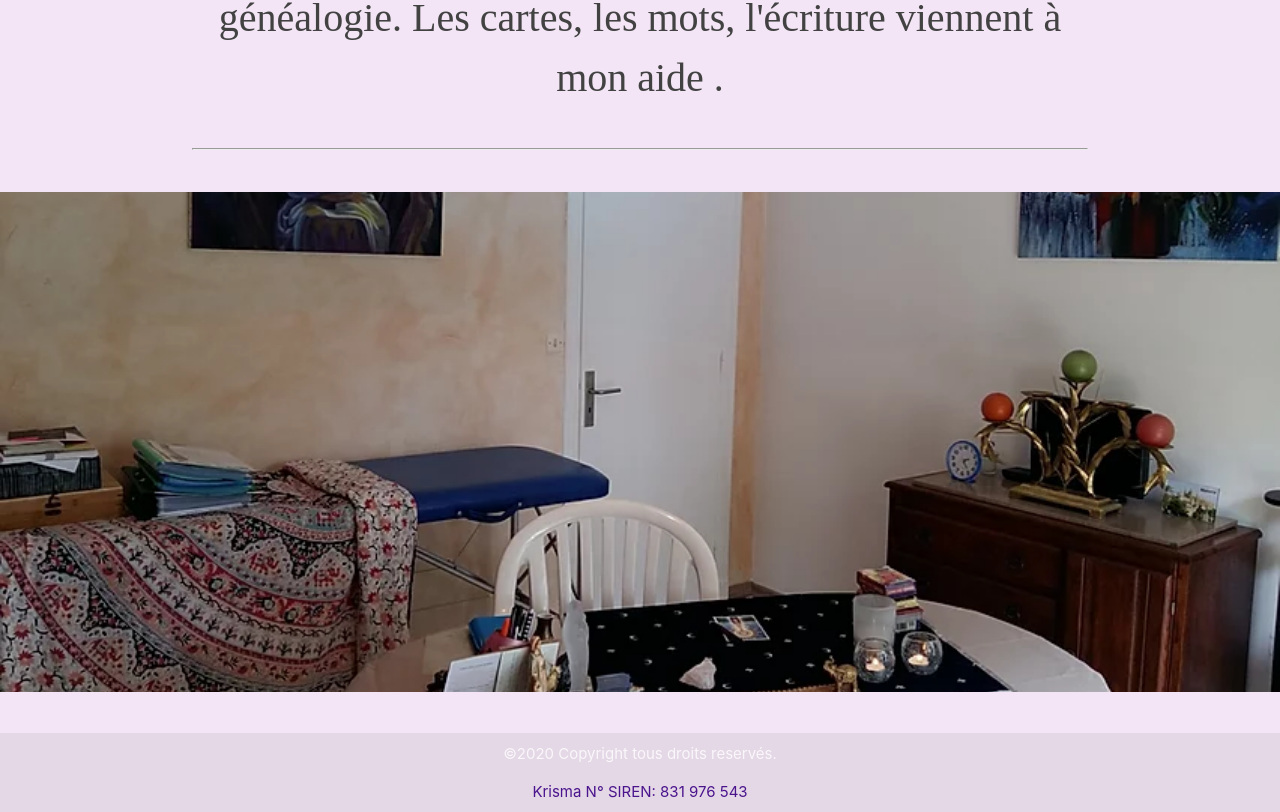
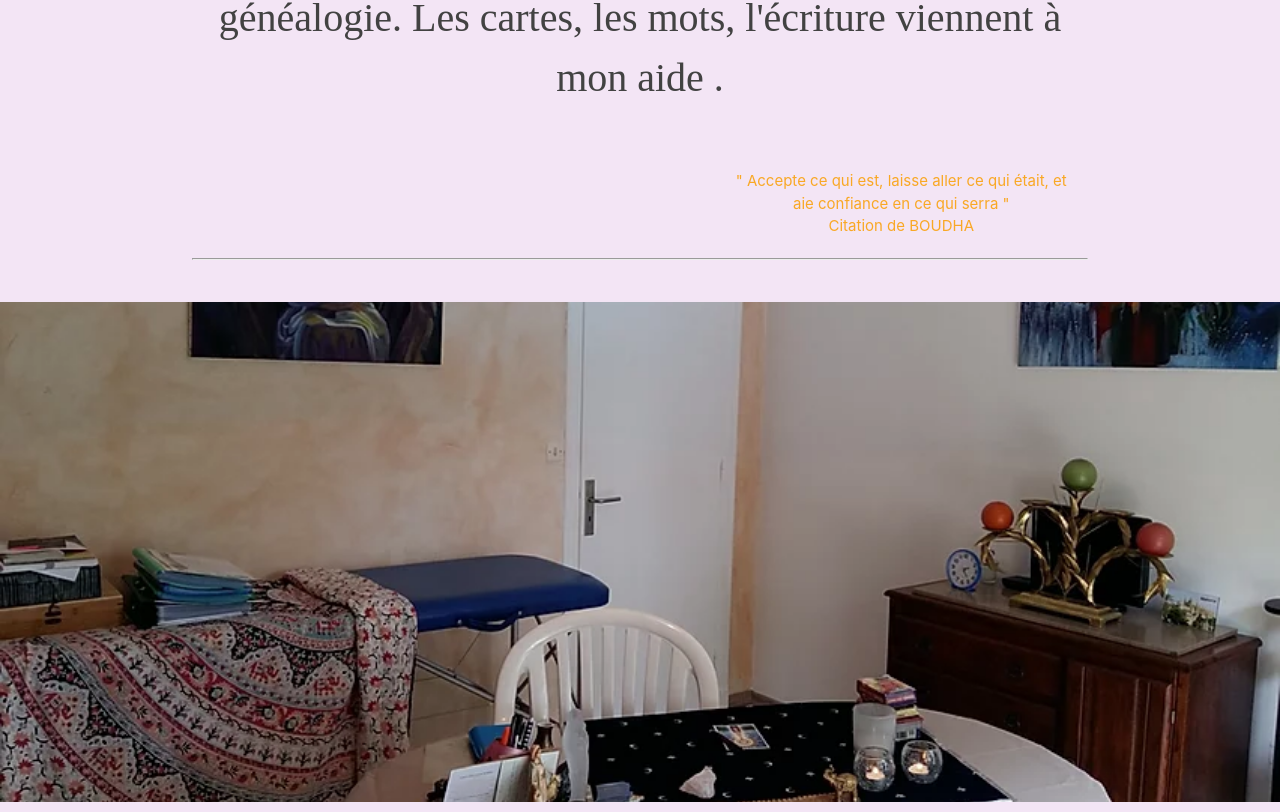
Before and after one commit to stephanevanpe/Khrisma, a React (Create React App) app: page / in a window 1280 px wide. Shown: the part 1985-2797 px from the top of the page. Built offline with nearby package versions, Linux system fonts and the light colour scheme.

Commit message:
adding the link to facebook in the footer

```diff
--- a/package.json
+++ b/package.json
@@ -9,6 +9,7 @@
     "image-webpack-loader": "^6.0.0",
     "leaflet": "^1.6.0",
     "materialize-css": "^1.0.0-rc.2",
+    "materialize-social": "^1.0.3",
     "react": "^16.13.1",
     "react-dom": "^16.13.1",
     "react-leaflet": "^2.6.3",
--- a/src/components/Footer.jsx
+++ b/src/components/Footer.jsx
@@ -1,5 +1,6 @@
 import React from 'react';
-import { Footer } from 'react-materialize';
+import { Footer, Button, Icon} from 'react-materialize';
+
 
 const Fouter = () => {
 	return (
@@ -8,6 +9,15 @@ const Fouter = () => {
 			copyrights='©2020 Copyright tous droits reservés.'
 			moreLinks={
 				<>
+					<a href='https://www.facebook.com/Khrisma-medium-316028152260673/'>
+						<Button node='button' floating waves='light' className='purple darken-4 right'>
+							<Icon left>
+								<span className='purple-text text-lighten-5' style={{ fontFamily: 'klavika', fontSize: '35px' }}>
+									f
+								</span>
+							</Icon>
+						</Button>
+					</a>
 					<p className='purple-text text-darken-4' href='#!'>
 						{' '}
 						Krisma N° SIREN: 831 976 543
--- a/src/pages/Home.jsx
+++ b/src/pages/Home.jsx
@@ -1,5 +1,5 @@
 import React from 'react';
-import { Parallax } from 'react-materialize';
+import { Parallax, Row, Col } from 'react-materialize';
 import Navbar from '../components/Navbar';
 import Footer from '../components/Footer';
 import Lotus from '../pictures/62a47d8e4ab364cf476f25a473b23c75.jpg';
@@ -43,10 +43,31 @@ const Home = () => {
 					<div className='row container'>
 						<hr />
 						<h4 className='header purple-text text-darken-4'>Déroulement de la consultation</h4>
-						<p className='grey-text text-darken-3 lighten-3' style={{ fontFamily: 'Snell Roundhand, cursive', fontSize: '40px', textIndent: '2' }}>
+						<p className='grey-text text-darken-3 lighten-3' style={{ fontFamily: 'Snell Roundhand, cursive', fontSize: '40px' }}>
 							<b>M</b>edium depuis toujours, je me suis rendue compte que mes aptitudes me servaient pour aider à la gestion du deuil et des blocages divers,
 							tout en tenant compte de la généalogie. Les cartes, les mots, l'écriture viennent à mon aide .
 						</p>
+						<br />
+						<Row>
+							<Col s={1}>
+							</Col>
+							<Col  s={1}>
+							</Col>
+							<Col  s={1}>
+							</Col>
+							<Col  s={1}>
+							</Col>
+							<Col  s={1}>
+							</Col>
+							<Col  s={1}>
+							</Col>
+							<Col  s={1}>
+							</Col>
+							<Col className='yellow-text text-darken-3' s={5}>
+								" Accepte ce qui est, laisse aller ce qui était, et aie confiance en ce qui serra "<br/>
+								Citation de BOUDHA
+							</Col>
+						</Row>
 						<hr />
 					</div>
 				</div>
```
Also changed, not shown: 1 other file (tests, documents, lock files or other folders).
